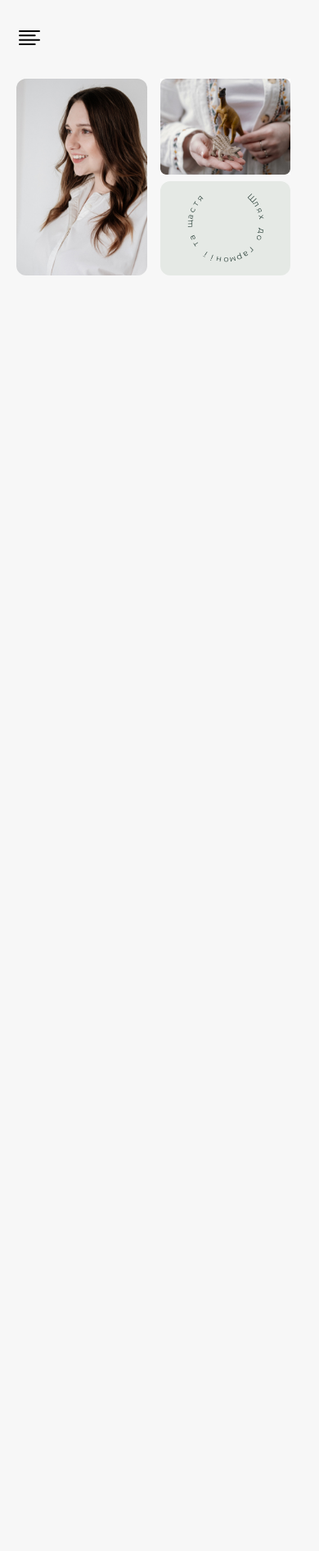
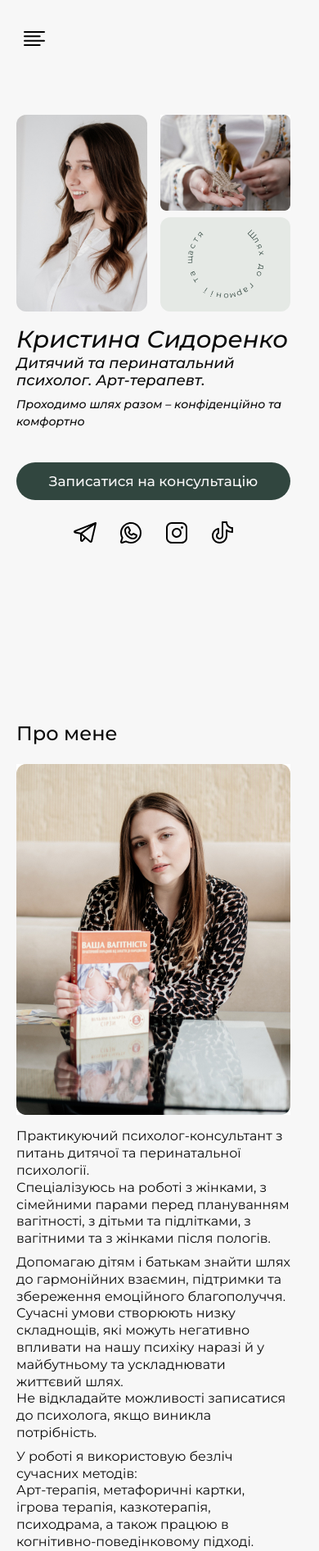
Before and after one commit to VVervolk/psychologist, a website built with Vite: page src/index.html in a window 390 px wide. Shown: the whole page at 82% size. Before the commit the page ends 844 px from the top, so only its background shows below. Built offline with nearby package versions, Linux system fonts and the light colour scheme.

Commit message:
complete hero section and about section

```diff
--- a/package.json
+++ b/package.json
@@ -15,5 +15,8 @@
     "vite": "^5.2.0",
     "vite-plugin-html": "^3.2.2",
     "vite-plugin-posthtml": "^0.0.3"
+  },
+  "dependencies": {
+    "normalize.css": "^8.0.1"
   }
 }
--- a/src/index.html
+++ b/src/index.html
@@ -17,7 +17,8 @@
     <include src="./partials/header.html"></include>
     <include src="./partials/mobile-menu.html"></include>
     <include src="./partials/hero.html"></include>
+    <include src="./partials/about.html"></include>
 
-    <!-- <script type="module" src="/main.js"></script> -->
+    <script type="module" src="/main.js"></script>
   </body>
 </html>
--- a/src/main.js
+++ b/src/main.js
@@ -1,7 +1,13 @@
-import "./style.css";
+document.addEventListener("DOMContentLoaded", (event) => {
+  // Находим кнопку по её ID
+  const openButton = document.querySelector(".header__button-menu");
+  const closeButton = document.querySelector(".mobile-menu__close-icon");
+  const mobileMenu = document.querySelector(".mobile-menu");
 
-document.querySelector("#app").innerHTML = `
-
-`;
-
-setupCounter(document.querySelector("#counter"));
+  openButton.addEventListener("click", () => {
+    mobileMenu.classList.add("is-open");
+  });
+  closeButton.addEventListener("click", () => {
+    mobileMenu.classList.remove("is-open");
+  });
+});
--- /dev/null
+++ b/src/partials/about.html
@@ -0,0 +1,32 @@
+<section class="about">
+  <div class="container">
+    <h2 class="about__title">Про мене</h2>
+    <img
+      class="about__photo"
+      src="../images/about/about_335x428.jpg"
+      alt="Фото психолога"
+    />
+    <div class="about__text-box">
+      <p>
+        Практикуючий психолог-консультант з питань дитячої та перинатальної
+        психології. <br />
+        Спеціалізуюсь на роботі з жінками, з сімейними парами перед плануванням
+        вагітності, з дітьми та підлітками, з вагітними та з жінками після
+        пологів.
+      </p>
+      <p>
+        Допомагаю дітям і батькам знайти шлях до гармонійних взаємин, підтримки
+        та збереження емоційного благополуччя.<br />
+        Сучасні умови створюють низку складнощів, які можуть негативно впливати
+        на нашу психіку наразі й у майбутньому та ускладнювати життєвий шлях.<br />
+        Не відкладайте можливості записатися до психолога, якщо виникла
+        потрібність.
+      </p>
+      <p>
+        У роботі я використовую безліч сучасних методів: <br />
+        Арт-терапія, метафоричні картки, ігрова терапія, казкотерапія,
+        психодрама, а також працюю в когнітивно-поведінковому підході.
+      </p>
+    </div>
+  </div>
+</section>
--- a/src/partials/header.html
+++ b/src/partials/header.html
@@ -1,7 +1,9 @@
 <header class="header">
   <div class="container">
-    <svg class="header_menu-icon">
-      <use href="../images/sprite.svg#burger"></use>
-    </svg>
+    <button class="header__button-menu">
+      <svg class="button-menu__icon">
+        <use href="../images/sprite.svg#burger"></use>
+      </svg>
+    </button>
   </div>
 </header>
--- a/src/partials/hero.html
+++ b/src/partials/hero.html
@@ -2,20 +2,64 @@
   <div class="container">
     <div class="hero__images-box">
       <div class="images-box__item-photo">
-        <img src="../images/hero/hero_1.jpg" alt="Image 1" />
+        <img src="../images/hero/hero_1.jpg" alt="Фото психолога" />
       </div>
       <div class="images-box__item-dino">
-        <img src="../images/hero/hero_2.jpg" alt="Image 2" />
+        <img
+          src="../images/hero/hero_2.jpg"
+          alt="Фото рук з дитячою іграшкою"
+        />
       </div>
       <div class="images-box__item-circle images-box__text-item">
-        <img src="../images/circle.svg" alt="" />
+        <img src="../images/circle.svg" alt="Цитата" />
       </div>
       <div class="images-box__item-paper">
-        <img src="../images/hero/hero_3.jpg" alt="Image 3" />
+        <img
+          src="../images/hero/hero_3.jpg"
+          alt="Фото рук з паперовою іграшкою"
+        />
       </div>
       <div class="images-box__item-text images-box__text-item">
         Дитяча психологія
       </div>
     </div>
+    <div class="hero__text-box">
+      <h2 class="text-box__name">Кристина Сидоренко</h2>
+      <h1 class="text-box__profession">
+        Дитячий та перинатальний психолог. Арт-терапевт.
+      </h1>
+      <p class="text-box__quote">
+        Проходимо шлях разом – конфіденційно та комфортно
+      </p>
+    </div>
+    <button class="main-button hero__button_margin">
+      Записатися на консультацію
+    </button>
+    <ul class="socials hero__socials_center">
+      <li>
+        <a href=""
+          ><svg class="socials__icon">
+            <use href="../images/sprite.svg#telegram"></use></svg
+        ></a>
+      </li>
+      <li>
+        <a href=""
+          ><svg class="socials__icon">
+            <use href="../images/sprite.svg#whatsapp"></use></svg
+        ></a>
+      </li>
+      <li>
+        <a href=""
+          ><svg class="socials__icon">
+            <use href="../images/sprite.svg#instagram"></use></svg
+        ></a>
+      </li>
+      <li>
+        <a href=""
+          ><svg class="socials__icon">
+            <use href="../images/sprite.svg#tik-tok"></use></svg
+        ></a>
+      </li>
+    </ul>
   </div>
 </section>
--- a/src/partials/mobile-menu.html
+++ b/src/partials/mobile-menu.html
@@ -1,38 +1,38 @@
 <div class="mobile-menu">
   <div class="container">
-    <svg class="mobile-menu_close-icon">
+    <svg class="mobile-menu__close-icon">
       <use href="../images/sprite.svg#close"></use>
     </svg>
-    <div class="mobile-menu_content-box">
-      <ul class="mobile-menu_nav">
+    <div class="mobile-menu__content-box">
+      <ul class="mobile-menu__nav">
         <li><a href="">Про мене</a></li>
         <li><a href="">Запити</a></li>
         <li><a href="">Ціни</a></li>
         <li><a href="">Відгуки</a></li>
         <li><a href="">Контакти</a></li>
       </ul>
-      <ul class="mobile-menu_socials">
+      <ul class="socials">
         <li>
           <a href=""
-            ><svg class="mobile-menu_social-icon">
+            ><svg class="socials__icon">
               <use href="../images/sprite.svg#telegram"></use></svg
           ></a>
         </li>
         <li>
           <a href=""
-            ><svg class="mobile-menu_social-icon">
+            ><svg class="socials__icon">
               <use href="../images/sprite.svg#whatsapp"></use></svg
           ></a>
         </li>
         <li>
           <a href=""
-            ><svg class="mobile-menu_social-icon">
+            ><svg class="socials__icon">
               <use href="../images/sprite.svg#instagram"></use></svg
           ></a>
         </li>
         <li>
           <a href=""
-            ><svg class="mobile-menu_social-icon">
+            ><svg class="socials__icon">
               <use href="../images/sprite.svg#tik-tok"></use></svg
           ></a>
         </li>
--- a/src/sass/_header.scss
+++ b/src/sass/_header.scss
@@ -3,8 +3,12 @@
 
   padding: 30px 0;
 }
+.header__button-menu {
+  background-color: inherit;
+  border: none;
+}
 
-.header_menu-icon {
+.button-menu__icon {
   width: 32px;
   height: 32px;
   fill: black;
--- a/src/sass/abstracts/_variables.scss
+++ b/src/sass/abstracts/_variables.scss
@@ -2,4 +2,5 @@
   --main-background: #f7f7f7;
   --second-background: #e5e9e5;
   --main-text-color: #0b0b0b;
+  --active-color: #31463f;
 }
--- /dev/null
+++ b/src/sass/components/_about.scss
@@ -0,0 +1,25 @@
+.about {
+  min-width: 375px;
+  max-width: 375px;
+  padding-top: 42px;
+}
+
+.about__title {
+  font-weight: 500;
+  font-size: 24px;
+  margin-bottom: 24px;
+}
+
+.about__photo {
+  min-width: 335px;
+  margin-bottom: 16px;
+}
+
+.about__text-box {
+  display: flex;
+  flex-direction: column;
+  gap: 8px;
+  font-weight: 400;
+  font-size: 16px;
+  line-height: 130%;
+}
--- /dev/null
+++ b/src/sass/components/_buttons.scss
@@ -0,0 +1,26 @@
+.main-button {
+  width: 100%;
+  border-radius: 24px;
+  padding: 12px 24px;
+
+  font-family: "Montserrat", sans-serif;
+  font-weight: 500;
+  font-size: 17px;
+  line-height: 130%;
+
+  background-color: var(--active-color);
+  color: var(--main-background);
+  border: none;
+
+  cursor: pointer;
+  transition: background-color 250ms cubic-bezier(0.4, 0, 0.2, 1),
+    color 250ms cubic-bezier(0.4, 0, 0.2, 1);
+
+  &:hover,
+  &:focus,
+  &:active {
+    color: var(--active-color);
+    background-color: var(--main-background);
+    outline: solid 2px var(--active-color);
+  }
+}
--- a/src/sass/components/_hero.scss
+++ b/src/sass/components/_hero.scss
@@ -1,14 +1,15 @@
 .hero {
   min-width: 375px;
+  max-width: 375px;
+  padding-top: 42px;
+  padding-bottom: 168px;
 }
 
-@include mobile {
-  .images-box__item-paper {
-    display: none;
-  }
-  .images-box__item-text {
-    display: none;
-  }
+.images-box__item-paper {
+  display: none;
+}
+.images-box__item-text {
+  display: none;
 }
 
 .hero__images-box {
@@ -18,6 +19,7 @@
   flex-direction: column;
   flex-wrap: wrap;
   gap: 16px;
+  margin-bottom: 24px;
 }
 
 .images-box__item-photo {
@@ -63,3 +65,43 @@
     transform: rotate(360deg);
   }
 }
+
+.hero__text-box {
+  font-style: italic;
+  font-weight: 500;
+  line-height: 130%;
+  display: flex;
+  flex-direction: column;
+  gap: 8px;
+  margin-bottom: 40px;
+
+  & h2 {
+    font-size: 29px;
+    font-style: inherit;
+    font-weight: inherit;
+    line-height: inherit;
+  }
+
+  h1 {
+    font-size: 18px;
+    font-style: inherit;
+    font-weight: inherit;
+    line-height: inherit;
+  }
+
+  & p {
+    font-size: 14px;
+    font-style: inherit;
+    font-weight: inherit;
+    line-height: inherit;
+  }
+}
+
+.hero__button_margin {
+  margin-bottom: 24px;
+}
+
+.hero__socials_center {
+  display: flex;
+  justify-content: center;
+}
--- a/src/sass/components/_mobile-menu.scss
+++ b/src/sass/components/_mobile-menu.scss
@@ -12,16 +12,16 @@
   background-color: var(--second-background);
   z-index: 999;
 
-  transform: translateY(-100%);
+  transform: translateX(-100%);
   transition: transform 250ms cubic-bezier(0.4, 0, 0.2, 1);
 }
 
 .mobile-menu.is-open {
   height: 100%;
-  transform: translateY(0%);
+  transform: translateX(0%);
 }
 
-.mobile-menu_close-icon {
+.mobile-menu__close-icon {
   position: absolute;
   top: 30px;
   left: 20px;
@@ -29,7 +29,7 @@
   height: 32px;
 }
 
-.mobile-menu_content-box {
+.mobile-menu__content-box {
   height: calc(100vh - 60px);
   display: flex;
   flex-direction: column;
@@ -37,7 +37,7 @@
   justify-content: center;
 }
 
-.mobile-menu_nav {
+.mobile-menu__nav {
   display: flex;
   flex-direction: column;
   gap: 32px;
@@ -46,13 +46,3 @@
   font-size: 16px;
   line-height: 130%;
 }
-
-.mobile-menu_socials {
-  display: flex;
-  gap: 24px;
-}
-
-.mobile-menu_social-icon {
-  width: 32px;
-  height: 32px;
-}
--- /dev/null
+++ b/src/sass/components/_socials.scss
@@ -0,0 +1,9 @@
+.socials {
+  display: flex;
+  gap: 24px;
+}
+
+.socials__icon {
+  width: 32px;
+  height: 32px;
+}
--- a/src/sass/index.scss
+++ b/src/sass/index.scss
@@ -1,9 +1,13 @@
+@import "normalize.css";
 @import "./base/reset-basis";
 
 @import "./abstracts/container";
 @import "./abstracts/mixins";
 @import "./abstracts/variables";
 
+@import "./components/buttons";
+@import "./components/socials";
 @import "./header";
 @import "./components/mobile-menu";
 @import "./components/hero";
+@import "./components/about";
```
Also changed, not shown: src/images/about/about_335x428.jpg (added), src/images/about/about_519x662.jpg (added), src/sass/index.css, 2 other files.
